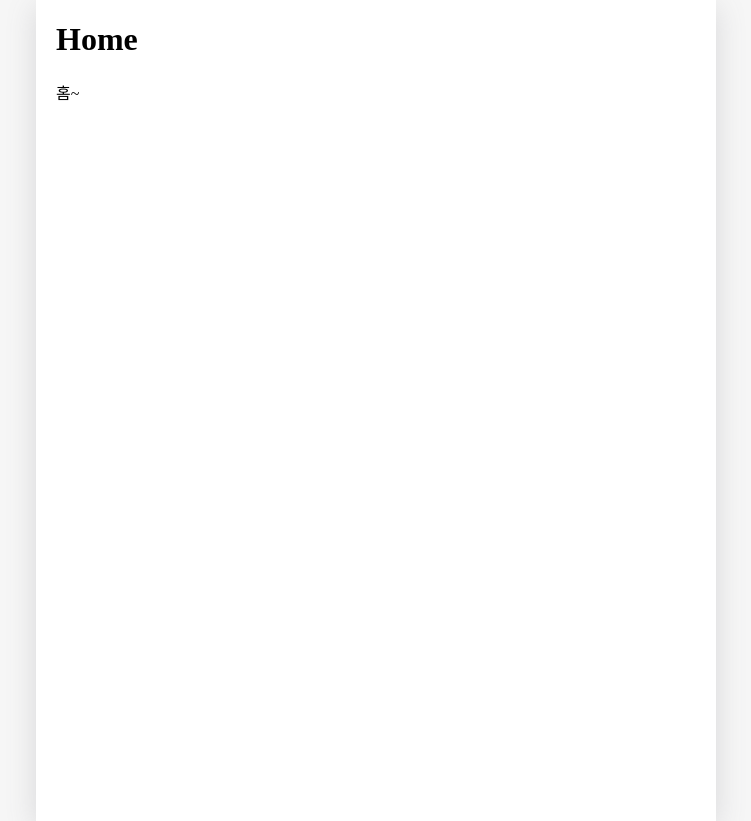
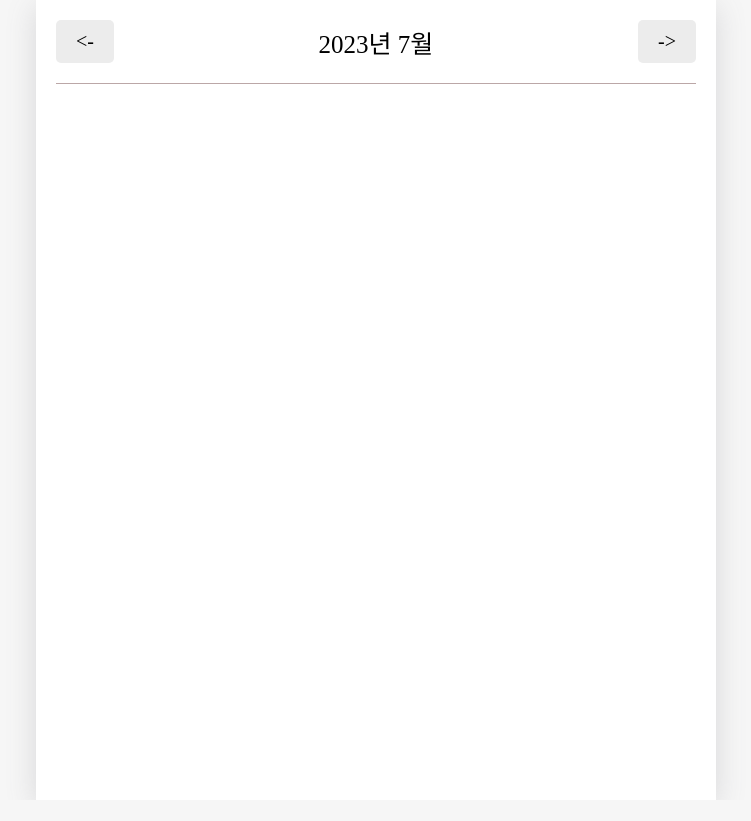
Before and after one commit to myongdol/emotion_diary, a React (Create React App) app: page / in a window 1280 px wide. Shown: the whole page, without its empty margins (264-1015 px from the left). After the commit the page ends 800 px from the top, so only its background shows below. Built offline with nearby package versions, Linux system fonts and the light colour scheme; a web font is replaced by a local one.

Commit message:
[feat]헤더컴포넌트 월 +- 기능구현

```diff
--- a/src/pages/Home.js
+++ b/src/pages/Home.js
@@ -1,7 +1,29 @@
+import { useState } from "react";
+import Header from '../components/Header';
+import MyButton from '../components/MyButton';
+
 const Home = () => {
+
+    const [curDate, setCurDate] = useState(new Date());
+    console.log(curDate)
+    // getMont는 0부터 시작하기 때문애 +!
+    const headText = `${curDate.getFullYear()}년 ${curDate.getMonth()+1}월`
+
+    const increaseMonth = () => {
+        setCurDate(new Date(curDate.getFullYear(), curDate.getMonth()+1, curDate.getDate()));
+    }
+
+    const decreaseMonth = () => {
+        setCurDate(new Date(curDate.getFullYear(), curDate.getMonth()-1, curDate.getDate()));
+    }
+
+
     return <div>
-        <h1>Home</h1>
-        <p>홈~</p>
+        <Header
+        headText={headText}
+        leftChild={<MyButton text={'<-'} onClick={decreaseMonth}/>}
+        rightChild={<MyButton text={'->'} onClick={increaseMonth} />}
+        />
     </div>
 }
 
```
